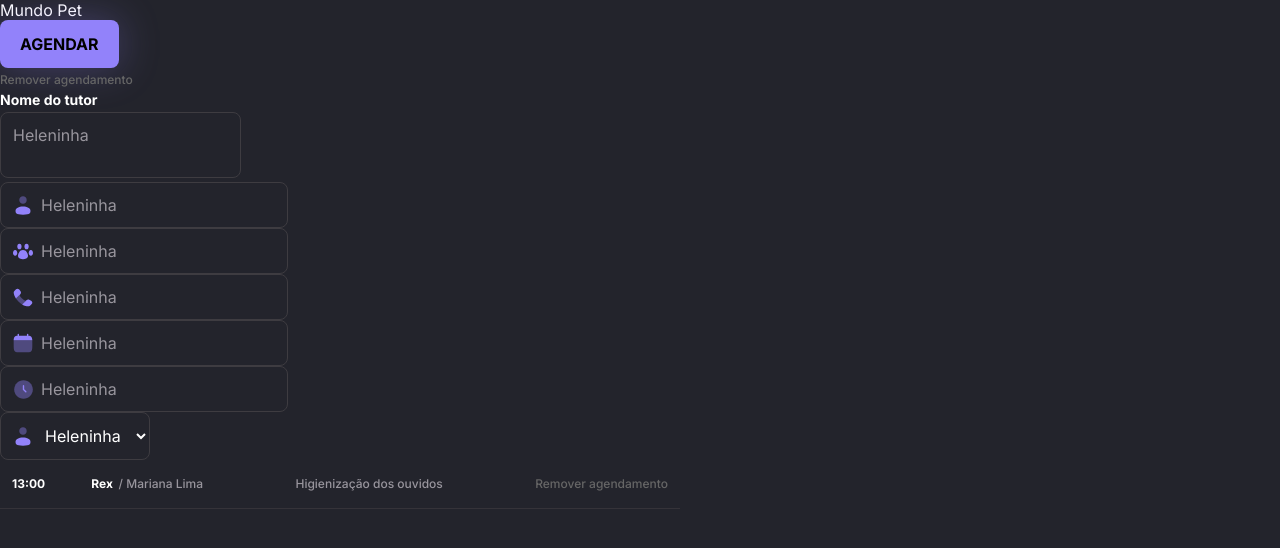
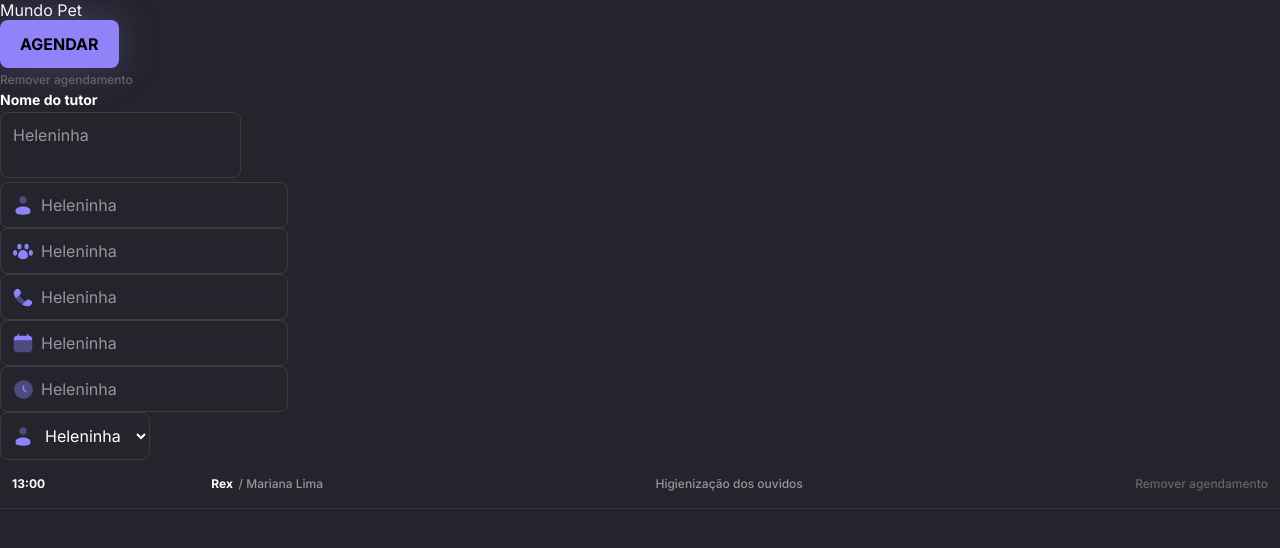
Before and after one commit to israeltx/n5-desafio-pratico-mundo-pet, a website built with webpack: page index.html in a window 1280 px wide. Built offline with nearby package versions, Linux system fonts and the light colour scheme.

Commit message:
Style components: list (add flex-wrap)

```diff
--- a/src/styles/components/list.css
+++ b/src/styles/components/list.css
@@ -1,10 +1,10 @@
 ul {
-  width: 680px;
   padding: var(--s16) var(--s12);
   border-bottom: 1px solid var(--border-divisor);
 
   & li {
     display: flex;
+    flex-wrap: wrap;
     justify-content: space-between;
   }
 }
--- a/src/styles/global.css
+++ b/src/styles/global.css
@@ -101,6 +101,7 @@ body {
 
 /* LAYOUT */
 :root {
+  --s8: 0.5rem;
   --s12: 0.75rem;
   --s16: 1rem;
   --s20: 1.25rem;
```
